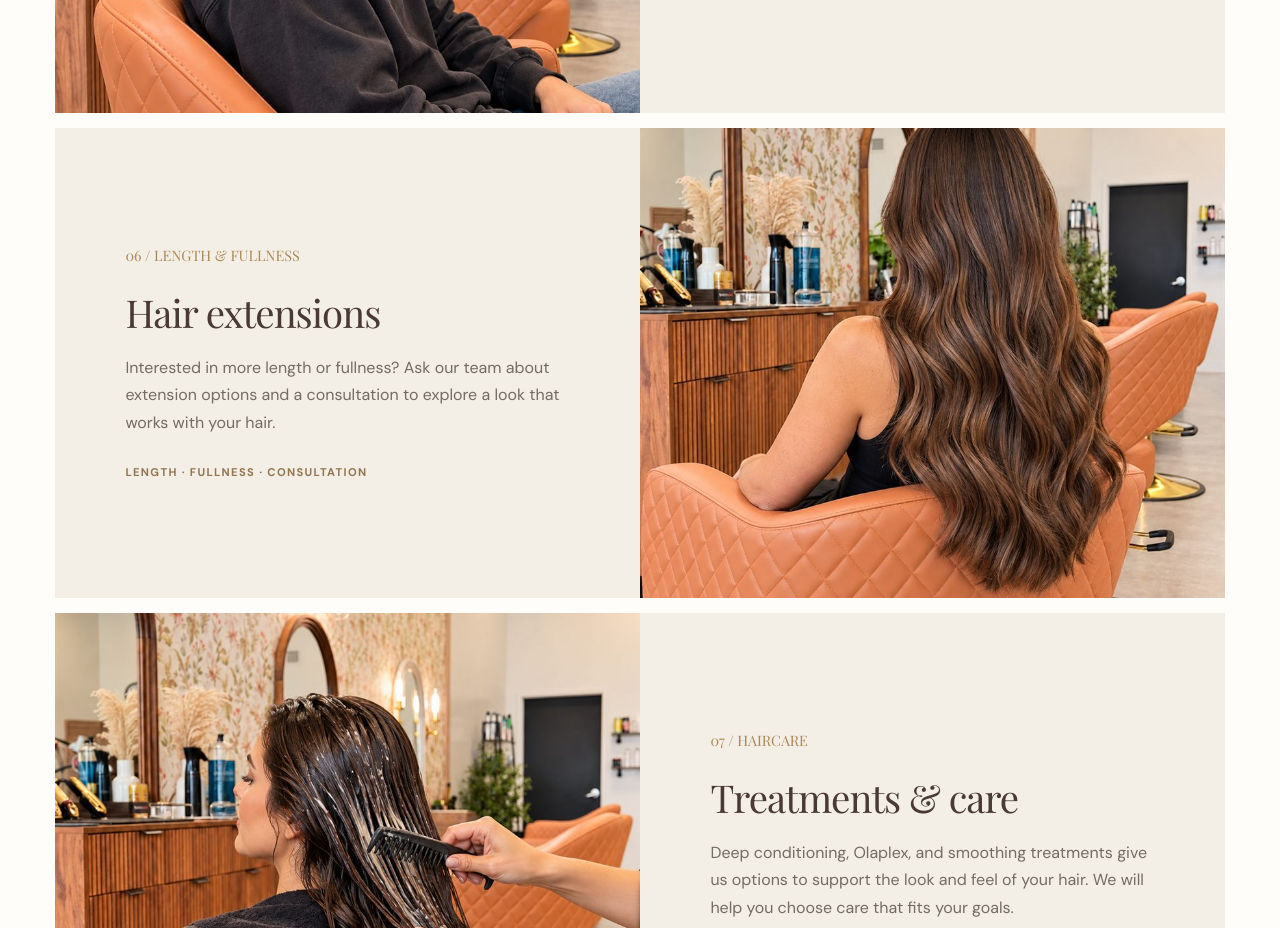
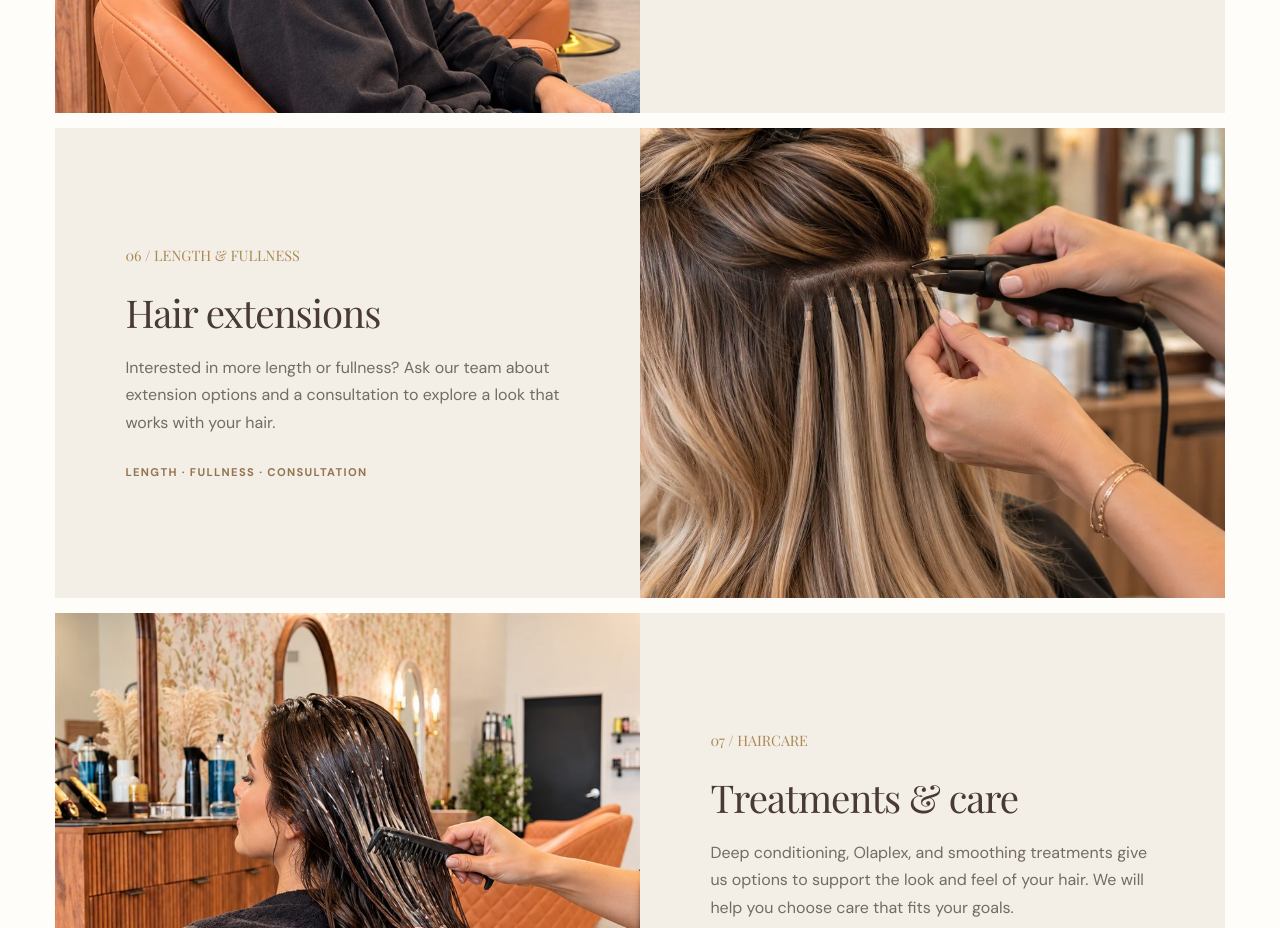
Before and after one commit to leahkleinmarketing-lgtm/Invision-website, a website: page services.html in a window 1280 px wide. Shown: the part 3287-4215 px from the top of the page. Drawn offline with nearby package versions, Linux system fonts and the light colour scheme; a web font is replaced by a local one.

Commit message:
Replace Services hair extensions photo

```diff
--- a/services.html
+++ b/services.html
@@ -41,7 +41,7 @@
       <section class="services-row"><div class="services-photo services-bob"><img loading="lazy" decoding="async" src="Assets/enhanced-photos/precision-bob-soft.png" alt="Short precision haircut styled at In Vision Hair Design"></div><div class="services-copy"><span class="services-number">03 / CUT &amp; STYLE</span><h3>Women’s haircuts &amp; blowouts</h3><p>From a subtle trim to a new shape, we consider your hair texture, preferences, and daily routine. Finish with a polished blowout or styling that suits your plans.</p><p class="services-tags">Women’s cuts · Blowouts · Styling</p></div></section>
       <section class="services-row services-reverse"><div class="services-photo"><img loading="lazy" decoding="async" src="Assets/mens-cut-salon.jpg" alt="Illustrative image of a man with a clean tapered haircut seated in a salon"></div><div class="services-copy"><span class="services-number">04 / MEN’S CUTS</span><h3>Men’s haircuts</h3><p>Whether you prefer a tidy refresh or a different style, our men’s haircut services include scissor cuts and buzz cuts shaped to your hair and preferences.</p><p class="services-tags">Men’s haircut · Buzz cut · Gray blending</p></div></section>
       <section class="services-row"><div class="services-photo"><img loading="lazy" decoding="async" src="Assets/teen-perm-salon.jpg" alt="Illustrative image of a teenage boy with a modern curly perm in a salon"></div><div class="services-copy"><span class="services-number">05 / TEXTURE</span><h3>Perms &amp; texture</h3><p>Perms offer a way to change the movement and shape of your hair. From a soft wave to fuller curls, we will talk through the look you want and the care it calls for.</p><p class="services-tags">Perm · Partial perm · Perm &amp; haircut</p></div></section>
-      <section class="services-row services-reverse"><div class="services-photo"><img loading="lazy" decoding="async" src="Assets/extensions-salon.jpg" alt="Illustrative image of long brunette hair showing the look of added length and fullness"></div><div class="services-copy"><span class="services-number">06 / LENGTH &amp; FULLNESS</span><h3>Hair extensions</h3><p>Interested in more length or fullness? Ask our team about extension options and a consultation to explore a look that works with your hair.</p><p class="services-tags">Length · Fullness · Consultation</p></div></section>
+      <section class="services-row services-reverse"><div class="services-photo"><img loading="lazy" decoding="async" src="Assets/k-tip-extensions.webp" alt="Professional K-tip keratin hair extensions being applied at Invision Hair Design."></div><div class="services-copy"><span class="services-number">06 / LENGTH &amp; FULLNESS</span><h3>Hair extensions</h3><p>Interested in more length or fullness? Ask our team about extension options and a consultation to explore a look that works with your hair.</p><p class="services-tags">Length · Fullness · Consultation</p></div></section>
       <section class="services-row"><div class="services-photo"><img loading="lazy" decoding="async" src="Assets/treatment-salon.jpg" alt="Illustrative image of a conditioning hair treatment being combed through in a salon"></div><div class="services-copy"><span class="services-number">07 / HAIRCARE</span><h3>Treatments &amp; care</h3><p>Deep conditioning, Olaplex, and smoothing treatments give us options to support the look and feel of your hair. We will help you choose care that fits your goals.</p><p class="services-tags">Deep conditioning · Olaplex · Smoothing</p></div></section>
     </div>
     <section class="services-menu-callout"><div class="services-callout-copy"><p class="eyebrow">The full service menu</p><h2>See every service and price in one place.</h2><p>Browse the salon’s complete menu, including color and cut combinations. Your stylist can help you choose the right service for your hair.</p><button class="button services-menu-open" type="button">View services &amp; pricing</button></div><div class="services-menu-art"><img class="services-chair" src="Assets/enhanced-photos/salon-chairs.png" loading="lazy" alt="Warm styling chairs and floral decor inside In Vision Hair Design"></div></section>
```
Also changed, not shown: Assets/k-tip-extensions.webp (added).
